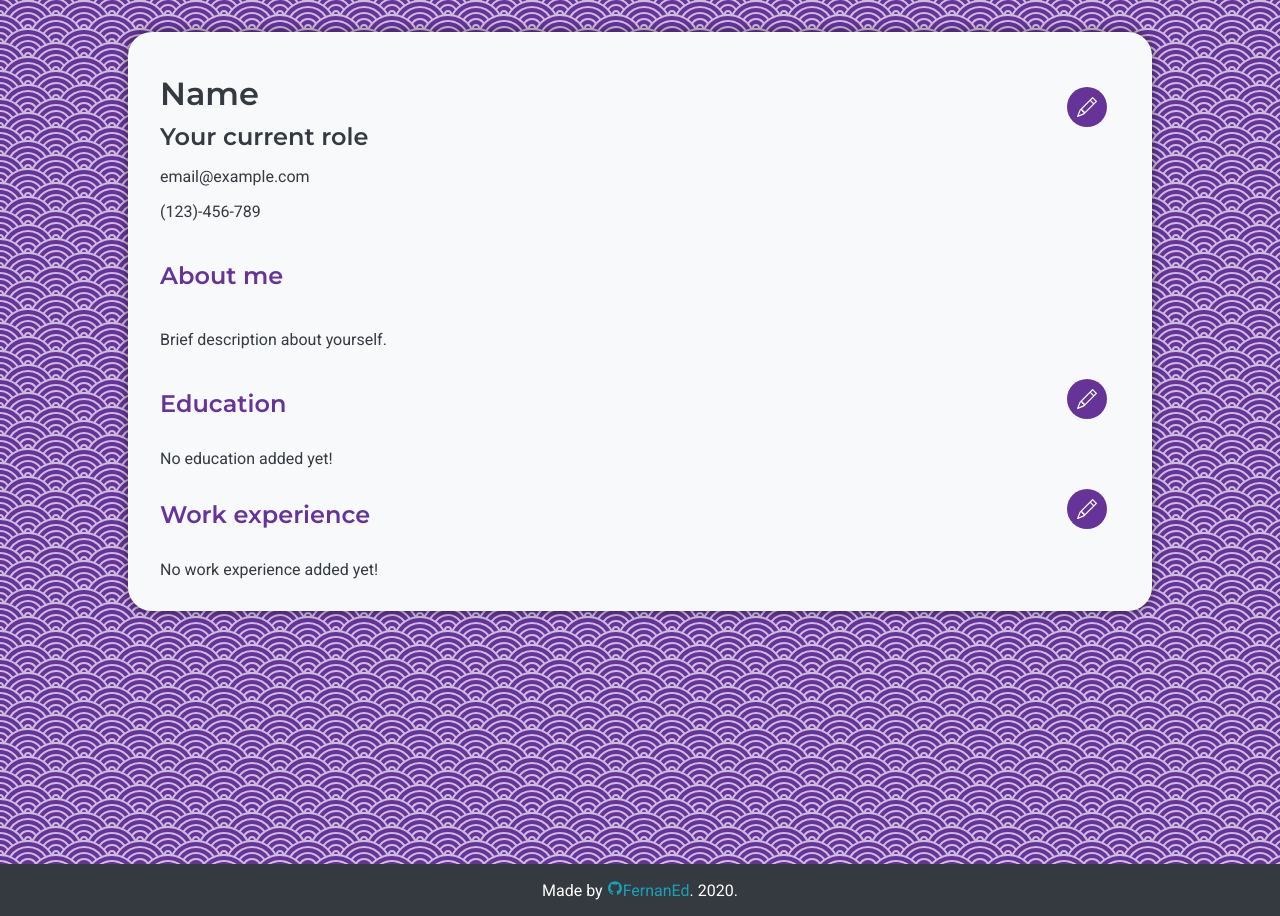
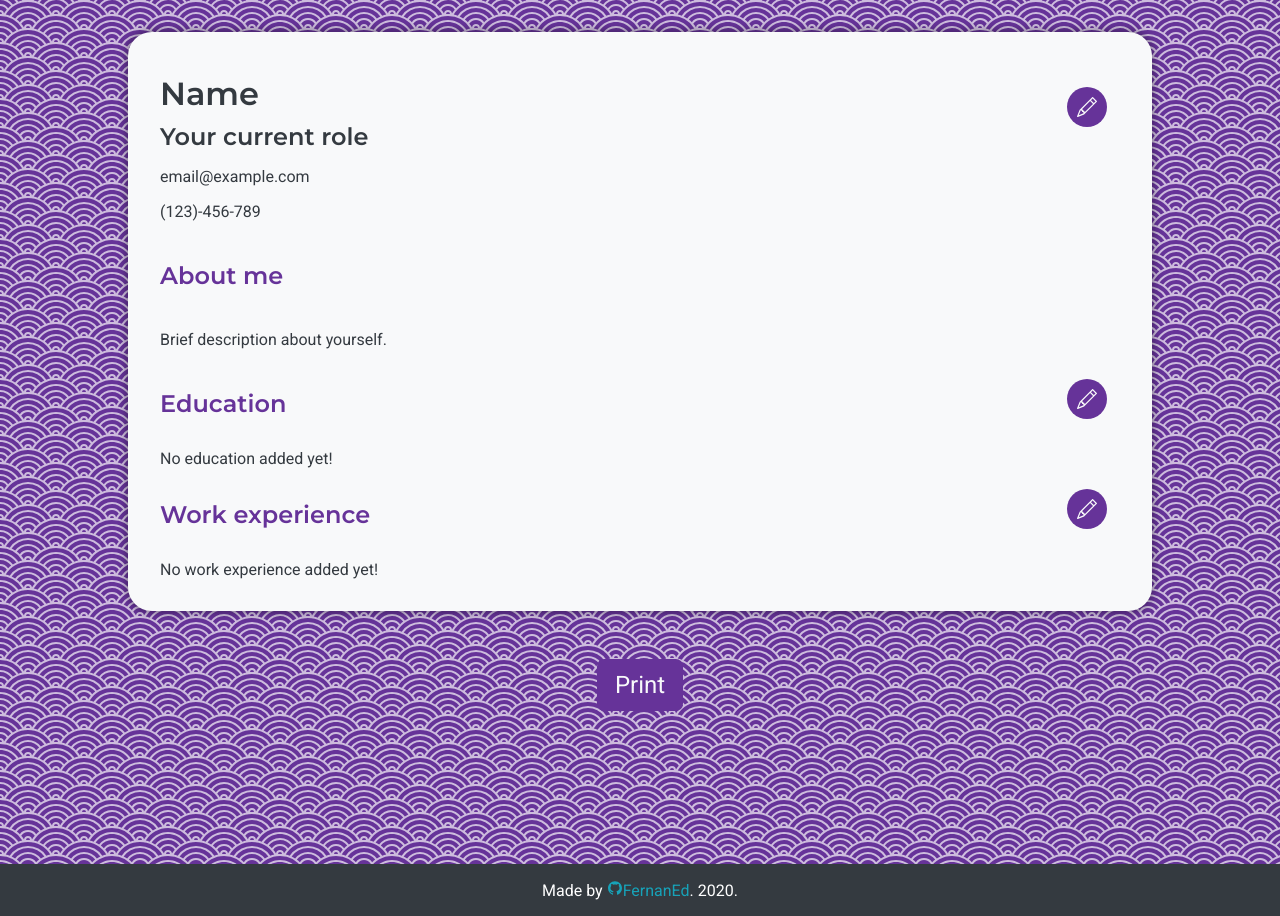
Before and after one commit to FernanEd/cv-maker, a React (Create React App) app: page / in a window 1280 px wide. Built offline with nearby package versions, Linux system fonts and the light colour scheme.

Commit message:
added print button and updated readme

```diff
--- a/public/style.css
+++ b/public/style.css
@@ -215,6 +215,12 @@ a:hover {
   font-size: 1em;
 }
 
+#print-btn {
+  margin: auto;
+  margin-top: 2em;
+  font-size: 1.5em;
+}
+
 @media (max-width: 678px) {
   #content {
     width: 100%;
@@ -253,4 +259,8 @@ a:hover {
     border-radius: 0;
     box-shadow: 0 0 0 0;
   }
+
+  #print-btn {
+    display: none;
+  }
 }
--- a/src/App.js
+++ b/src/App.js
@@ -5,11 +5,16 @@ import WorkSection from './components/WorkSection';
 
 function App() {
   return (
-    <div id="content">
-      <PersonalSection />
-      <EducationSection />
-      <WorkSection />
-    </div>
+    <>
+      <div id="content">
+        <PersonalSection />
+        <EducationSection />
+        <WorkSection />
+      </div>
+      <button onClick={window.print} id="print-btn" className="btn btn-primary">
+        Print
+      </button>
+    </>
   );
 }
 
```
Also changed, not shown: 2 other files (tests, documents, lock files or other folders).
